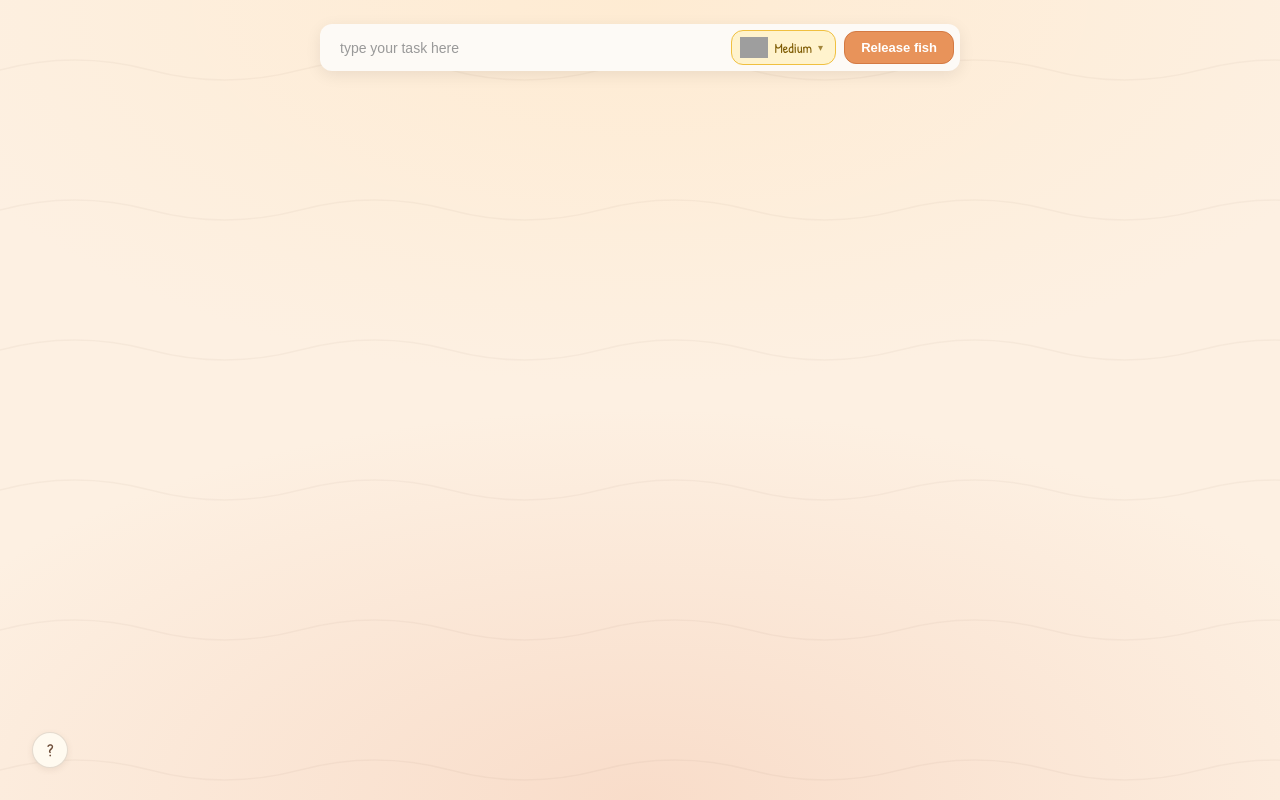
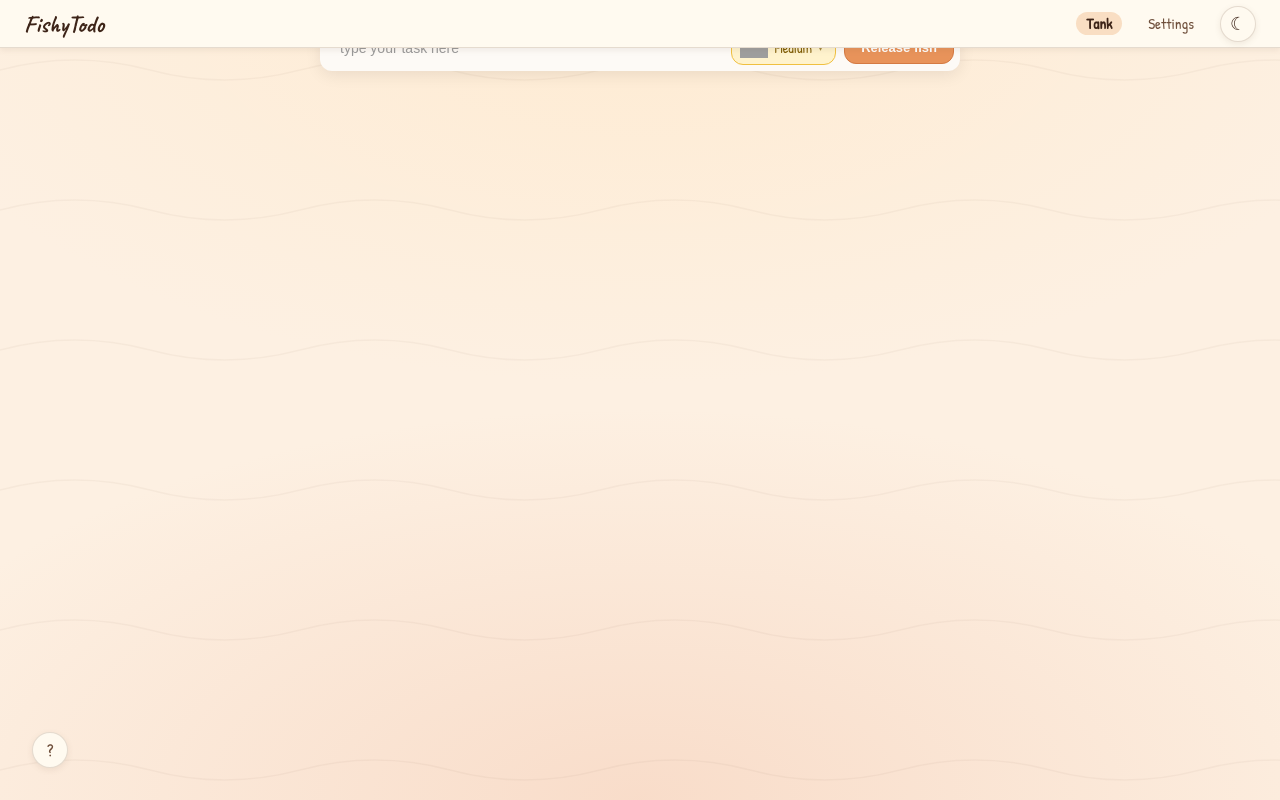
Before and after one commit to PatriciaMoraru/FishyTodo, a React (Vite) app: page / in a window 1280 px wide. Built offline with nearby package versions, Linux system fonts and the light colour scheme; grey boxes are pictures that could not be loaded.

Commit message:
feat: add theme toggle button to navbar with token-based styling

```diff
--- a/src/components/Navbar.css
+++ b/src/components/Navbar.css
@@ -0,0 +1,55 @@
+.navbar {
+  display: flex;
+  align-items: center;
+  justify-content: space-between;
+  padding: 0 2.4rem;
+  height: 4.8rem;
+  background: var(--paper-card);
+  border-bottom: 1.5px solid var(--line);
+  box-shadow: var(--shadow-sm);
+  z-index: 100;
+  flex-shrink: 0;
+}
+
+.navbar-brand {
+  display: flex;
+  align-items: center;
+}
+
+.navbar-title {
+  font-family: 'Caveat', cursive;
+  font-size: 2.4rem;
+  color: var(--ink);
+  font-weight: 700;
+}
+
+.navbar-links {
+  display: flex;
+  align-items: center;
+  gap: 1.6rem;
+}
+
+.nav-link {
+  font-family: 'Patrick Hand', cursive;
+  font-size: 1.5rem;
+  color: var(--ink-soft);
+  text-decoration: none;
+  padding: 0.4rem 1rem;
+  border-radius: 12px;
+  transition: background 0.15s, color 0.15s;
+}
+
+.nav-link:hover {
+  background: var(--paper-warm);
+  color: var(--ink);
+}
+
+.nav-link.active {
+  background: var(--paper-warm);
+  color: var(--ink);
+  font-weight: 600;
+}
+
+.theme-toggle {
+  font-size: 1.6rem;
+}
--- a/src/components/Navbar.jsx
+++ b/src/components/Navbar.jsx
@@ -1,7 +1,10 @@
 import { NavLink } from 'react-router-dom'
+import { useTheme } from '../context/ThemeContext'
 import './Navbar.css'
 
 export default function Navbar() {
+  const { theme, toggleTheme } = useTheme()
+
   return (
     <nav className="navbar">
       <div className="navbar-brand">
@@ -14,6 +17,9 @@ export default function Navbar() {
         <NavLink to="/settings" className={({ isActive }) => isActive ? 'nav-link active' : 'nav-link'}>
           Settings
         </NavLink>
+        <button className="icon-btn theme-toggle" onClick={toggleTheme} title="Toggle theme">
+          {theme === 'light' ? '☾' : '☀'}
+        </button>
       </div>
     </nav>
   )
```
